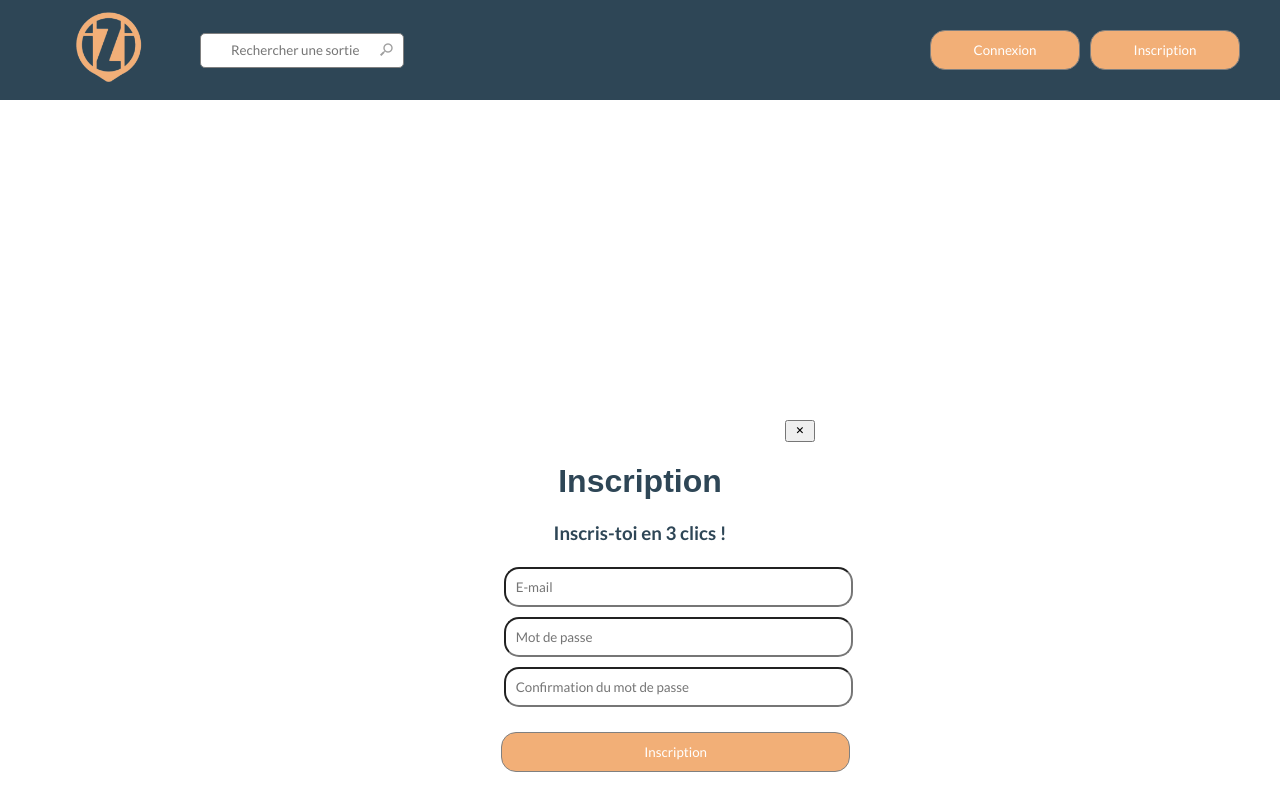
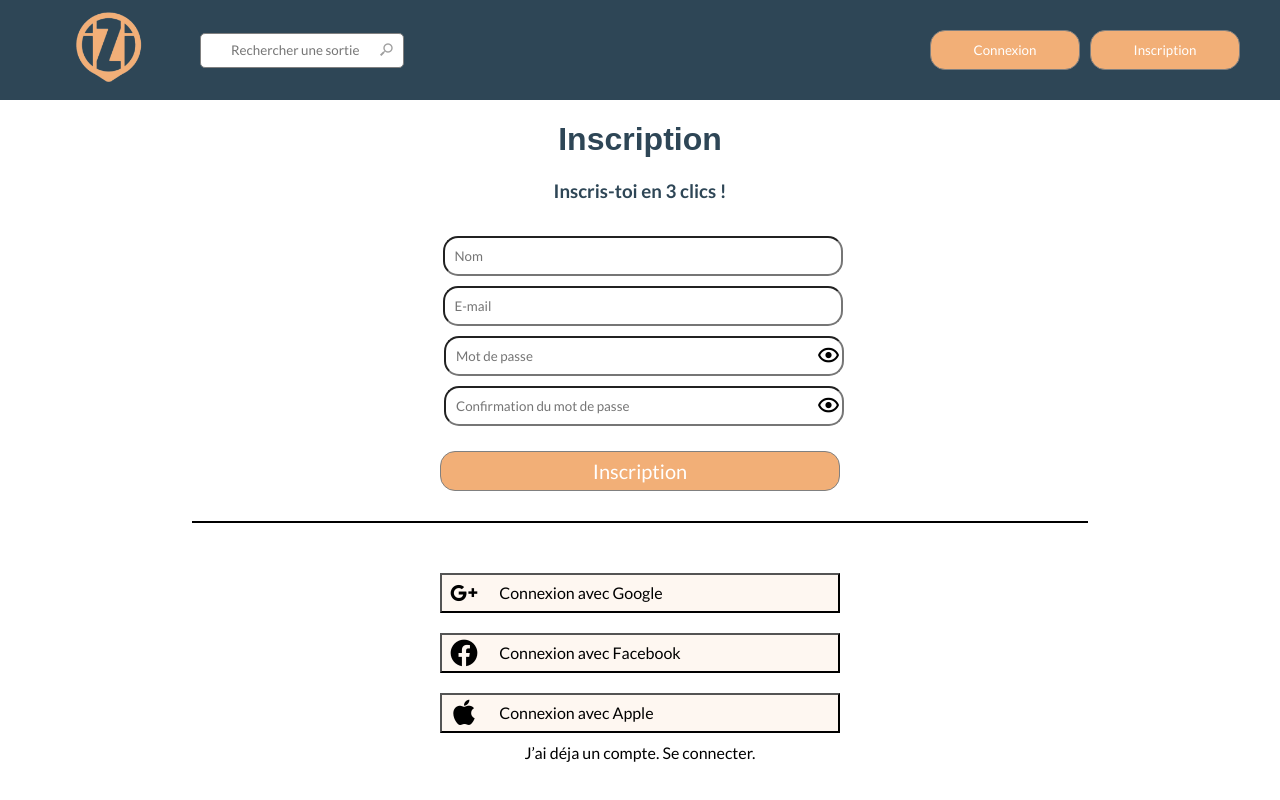
Before and after one commit to SosoIZI/IZISorties-frontend, a Next.js app: page /Inscription in a window 1280 px wide. Shown: the top 800 px of the page. Built offline with nearby package versions, Linux system fonts and the light colour scheme.

Commit message:
subscribe

```diff
--- a/components/Inscription.js
+++ b/components/Inscription.js
@@ -7,49 +7,77 @@ import { useDispatch, useSelector } from "react-redux";
 import { signIn } from "../reducers/user";
 import React from "react";
 import "boxicons/css/boxicons.min.css";
+import { useRouter } from "next/router";
 
 // pop-up Créer un compte
 
-function SignIn(props) {
+function SignIn() {
+  const Swal = require('sweetalert2')
+  const router = useRouter(); // pour pouvoir utiliser le hook Router.
   const user = useSelector((state) => state.user.value);
   const dispatch = useDispatch();
+  const [SignInUsername, setSignInUsername] = useState("");
+  const [SignInEmail, setSignInEmail] = useState("");
+  const [SignInPassword, setSignInPassword] = useState("");
+  const [ConfirmPassword, setConfirmPassword] = useState("");
+  const [showPassword, setShowPassword] = useState(false);
+  const [showConfirmPassword, setShowConfirmPassword] = useState(false); // état crée pour afficher ou non le password
 
-  const [SignEmail, setSignEmail] = useState("");
-  const [SignInpassword, setSignInpassword] = useState("");
+  const toggleShowPassword = () => {
+    // Pour afficher ou non le mot de passe
+    setShowPassword(!showPassword);
+  };
 
+  const toggleShowConfirmPassword = () => {
+    // Pour afficher ou non la confirmation de  mot de passe
+    setShowConfirmPassword(!showConfirmPassword);
+  };
+
+
+  // Fonction pour avoir une confirmation de password. Si pas ok alors alert error
   const handleSignIn = () => {
-    fetch("http://localhost:3000/users/login", {
+    if (SignInPassword !== ConfirmPassword) {
+      Swal.fire({
+        title: 'Erreur!',
+        text: 'Les mots de passe ne correspondent pas ',
+        icon: 'error',
+        timer: 50000,
+        confirmButtonText: 'Valider'
+      })
+      return;
+    }
+
+
+    fetch('http://localhost:3000/users/signup'), {
       method: "POST",
       headers: { "Content-Type": "application/json" },
-      body: JSON.stringify({ username: SignEmail, password: SignInpassword }),
-    })
+      body: JSON.stringify({
+        username: SignInUsername,
+        email: SignInEmail,
+        password: SignInPassword,
+        password:ConfirmPassword
+      }),
+    }
       .then((response) => response.json())
       .then((data) => {
         if (data.result) {
-          dispatch(signIn({ username: SignEmail, token: data.token }));
-          setSignInusername("");
-          setSignInpassword("");
+          dispatch(
+            signUp({
+              username: SignInUsername,
+              email: SignInEmail,
+              token: data.token,
+            })
+          );
+          setSignInUsername("");
+          setSignInEmail("");
+          setSignInPassword("");
+          setConfirmPassword("");
         }
       });
   };
-
-  const handleClick = () => {
-    props.toggle();
-  };
-
-  //   const handleButton = () => {
-  //     return <Link href="/Home"/>
-  //   }
-
   return (
     <div>
-
     <div className={styles.container}>
-        <span className={styles.cross}>
-          <button onClick={handleClick}>
-            <i className="bx bx-x"></i>
-          </button>
-        </span>
       <div className={styles.top}>
         <span className={styles.texte}>
           <h1>Inscription </h1>
@@ -61,23 +89,40 @@ function SignIn(props) {
         <div className={styles.formula}>
           <input
             type="text"
-              value={SignEmail}
-              onChange={(e) => setSignInusername(e.target.value)}
+            value={SignInUsername}
+            onChange={(e) => setSignInUsername(e.target.value)}
+            placeholder="Nom"
+          />
+          <input
+            type="text"
+            value={SignInEmail}
+            onChange={(e) => setSignInEmail(e.target.value)}
             placeholder="E-mail"
           />
+          <div className={styles.passwordContainer}>
             <input
-              type="password"
-              value={SignInpassword}
-              onChange={(e) => setSignInpassword(e.target.value)}
+              type={showPassword ? "text" : "password"}
+              value={SignInPassword}
+              onChange={(e) => setSignInPassword(e.target.value)}
               placeholder="Mot de passe"
             />
+            <i
+              className={`bx ${showPassword ? 'bx-hide' : 'bx-show'} ${styles.eyeIcon}`}
+              onClick={toggleShowPassword}  // au clicl toggle l'icone.
+            ></i>
+          </div>
+          <div className={styles.passwordContainer}>
             <input
-              type="password"
-              value={SignInpassword}
-              onChange={(e) => setSignInpassword(e.target.value)}
+              type={showConfirmPassword ? "text" : "password"}   // Si showConfirmPassword est true, l'expression type={showConfirmPassword ? "text" : "password"} se résout à type="text".
+              value={ConfirmPassword}            // Si showConfirmPassword est false, l'expression se résout à type="password"
+              onChange={(e) => setConfirmPassword(e.target.value)} // text va nous permettre de voir le password/// password va le cacher.
               placeholder="Confirmation du mot de passe"
             />
-
+            <i
+              className={`bx ${showConfirmPassword ? 'bx-hide' : 'bx-show'} ${styles.eyeIcon}`}
+              onClick={toggleShowConfirmPassword}
+            ></i>
+          </div>
 
           <button
             className={styles.button}
@@ -88,6 +133,7 @@ function SignIn(props) {
           </button>
         </div>
       </form>
+      <span className={styles.stroke}></span>
     </div>
     <div className={styles.connectionWay}>
       <span>
@@ -117,9 +163,14 @@ function SignIn(props) {
           <i className="bx bxl-apple"></i> Connexion avec Apple{" "}
         </button>
       </span>
+      <span
+        className={styles.sentence}
+        onClick={() => router.push("/Connexion")}
+      >
+        {" "}
+        J’ai déja un compte. Se connecter.
+      </span>
     </div>
-
-
   </div>
 );
 }
--- a/styles/Inscription.module.css
+++ b/styles/Inscription.module.css
@@ -3,36 +3,39 @@
 }
 
 .container {
+    margin-bottom: 50px;;
     display: flex;
     flex-direction: column;
     align-items: center;
     justify-content: center;
-    height: 100vh;
-    width: 100vw;
+
+    width:100%;
 }
 
 .top {
     text-align: center;
 }
 
-.cross{
-margin-left: 25%;
-margin-top: 15%;
-}
-
-
-
-.formula{
-    width: 140%;
+.formula, .connectionWay{
+    width: 100%;
+    padding: 10px;
 display: flex;
+box-sizing: border-box;
+border-radius: 15px;
+outline: none;
 flex-direction: column;
 align-items: center;
 justify-content: center;
 
 }
 
+.connectionWay{
+    margin-top:-50px;
+}
+
+
 .formula input {
-    width: 140%;
+    width: 400px;
     padding: 10px;
     margin: 5px 0;
     box-sizing: border-box;
@@ -43,27 +46,24 @@ outline: none;
 }
 
 
+
 .formula:hover {
     color: rgb(242,175,119);
-
-
 font-weight: bold;
-
-
 cursor: pointer;
-
         }
 
 .button {
-
+font-size: 20px;
 	border: 1px solid grey;
 	border-radius: 15px;
-	width:140%;
+	width:400px;
 	height:40px;
 	cursor: pointer;
 	color:white;
 	background-color: rgb(242,175,119);
     margin-top: 20px;
+
 
 
 }
@@ -73,32 +73,64 @@ cursor: pointer;
 	font-weight: bold;
 }
 
-.connectionWay {
+.buttonbis {
+    display: flex;
+    align-items: center;
 
-    display: flex;
-    flex-direction: column;
-    align-items: center;
-    justify-content: center;
+font-size: 16px;
+	width:400px;
+	height:40px;
+	cursor: pointer;
+	color:black;
+    margin-top: 20px;
+    background-color:rgb(254,247,241);
 }
 
-.buttonbis{
-    width: 130%;
-    padding: 10px;
-    margin: 5px 0;
-    box-sizing: border-box;
 
-	cursor: pointer;
-    margin-left: 5px;
-outline: none;
-background-color: white;
+.buttonbis i {
+
+color:black;
+font-size: 32px;
+margin-right: 5%;
+}
+
+.buttonbis:hover {
+	background-color: white;
+	color: rgb(242,175,119);
+	font-weight: bold;
+}
+
+
+
+.stroke{
+
+        width: 70%;  /* Set the width to 70% */
+        height: 2px;  /* Define the height of the line */
+        background-color: black;  /* Set the color of the line */
+        margin: 20px auto;  /* Center the line horizontally */
 
 }
 
-.buttonbis i {
-display: flex;
-color:black;
+.sentence{
+margin-top: 10px;
+
 }
 
-.stroke{
-    border: 2px solid black;
-}
+.sentence:hover{
+    background-color: white;
+	color: rgb(242,175,119);
+	font-weight: bold;
+    cursor: pointer;
+
+    }
+
+    .passwordContainer {
+        display: flex;
+        align-items: center;
+      }
+
+      .eyeIcon {
+        margin-left: -28px;
+        cursor: pointer;
+        font-size: 25px;
+      }
```
Lines whose indentation alone changed are shown as unchanged.
